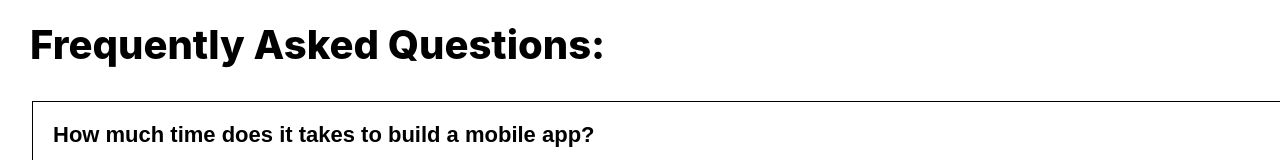
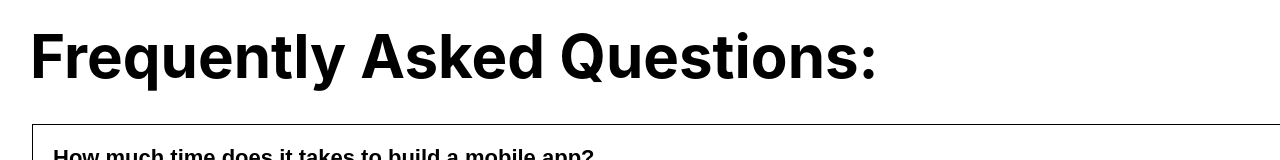
Before and after one commit to shubham-droot/shubham, a React (Create React App) app: page / in a window 1280 px wide. Shown: the top 160 px of the page. Built offline with nearby package versions, Linux system fonts and the light colour scheme.

Commit message:
-- accordion, card and query form

```diff
--- a/src/accordion/Accordion.module.css
+++ b/src/accordion/Accordion.module.css
@@ -10,8 +10,8 @@
   display: flex;
   justify-content: start;
   text-transform: capitalize;
-  font-size: 40px;
-  font-weight: 800;
+  font-size: 60px;
+  font-weight: 700;
 }
 
 .qa_container {
```
